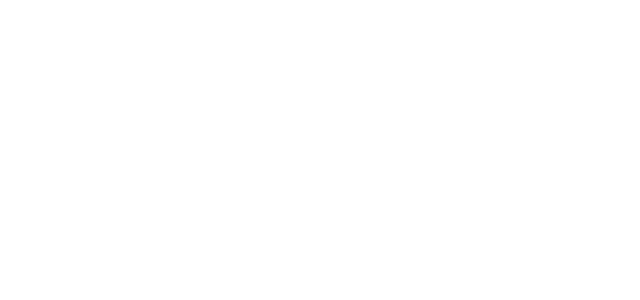
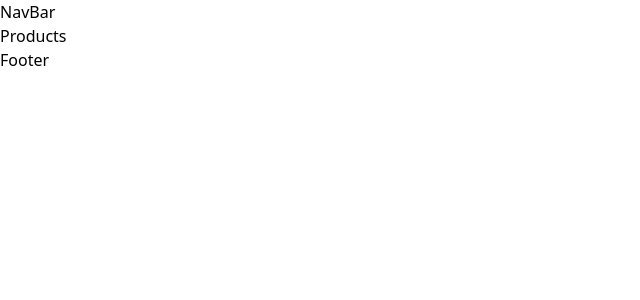
Before and after one commit to guipiri/liven-frontend, a React (Create React App) app: page / in a window 1280 px wide. Shown: the top 300 px of the page, without its empty margins (0-640 px from the left). Built offline with nearby package versions, Linux system fonts and the light colour scheme.

Commit message:
build: use react router dom with two routes; Create basic file for configuring react router dom: navbar, footer, root layout, error,  products and carts pages; Create browser router and add to root layout and app component now render root layout

```diff
--- a/package.json
+++ b/package.json
@@ -3,6 +3,8 @@
   "version": "0.1.0",
   "private": true,
   "dependencies": {
+    "-": "^0.0.1",
+    "@babel/plugin-proposal-private-property-in-object": "^7.21.11",
     "@testing-library/jest-dom": "^5.17.0",
     "@testing-library/react": "^13.4.0",
     "@testing-library/user-event": "^13.5.0",
@@ -11,6 +13,7 @@
     "@types/react": "^18.3.5",
     "@types/react-dom": "^18.3.0",
     "axios": "^1.7.7",
+    "D": "^1.0.0",
     "react": "^18.3.1",
     "react-dom": "^18.3.1",
     "react-icons": "^5.3.0",
--- a/src/App.tsx
+++ b/src/App.tsx
@@ -1,5 +1,7 @@
+import RootLayout from "./layout/root";
+
 function App() {
-  return <div></div>;
+  return <RootLayout />;
 }
 
 export default App;
--- /dev/null
+++ b/src/components/footer.tsx
@@ -0,0 +1,3 @@
+export default function Footer() {
+  return <div>Footer</div>;
+}
--- /dev/null
+++ b/src/components/navbar.tsx
@@ -0,0 +1,3 @@
+export default function NavBar() {
+  return <div>NavBar</div>;
+}
--- a/src/index.tsx
+++ b/src/index.tsx
@@ -1,15 +1,15 @@
-import React from 'react';
-import ReactDOM from 'react-dom/client';
-import './index.css';
-import App from './App';
-import reportWebVitals from './reportWebVitals';
+import React from "react";
+import ReactDOM from "react-dom/client";
+import "./index.css";
+import reportWebVitals from "./reportWebVitals";
+import Router from "./router";
 
 const root = ReactDOM.createRoot(
-  document.getElementById('root') as HTMLElement
+  document.getElementById("root") as HTMLElement
 );
 root.render(
   <React.StrictMode>
-    <App />
+    <Router />
   </React.StrictMode>
 );
 
--- /dev/null
+++ b/src/layout/root.tsx
@@ -0,0 +1,13 @@
+import { Outlet } from "react-router-dom";
+import Footer from "../components/footer";
+import NavBar from "../components/navbar";
+
+export default function RootLayout() {
+  return (
+    <div>
+      <NavBar />
+      <Outlet />
+      <Footer />
+    </div>
+  );
+}
--- /dev/null
+++ b/src/pages/cart.tsx
@@ -0,0 +1,3 @@
+export default function Cart() {
+  return <div>Cart</div>;
+}
--- /dev/null
+++ b/src/pages/error-page.tsx
@@ -0,0 +1,16 @@
+import { useRouteError } from "react-router-dom";
+
+export default function ErrorPage() {
+  const error = useRouteError() as any;
+  console.error(error);
+
+  return (
+    <div id="error-page">
+      <h1>Oops!</h1>
+      <p>Sorry, an unexpected error has occurred.</p>
+      <p>
+        <i>{error.statusText || error.message}</i>
+      </p>
+    </div>
+  );
+}
--- /dev/null
+++ b/src/pages/products.tsx
@@ -0,0 +1,7 @@
+import React from 'react'
+
+export default function Products() {
+  return (
+    <div>Products</div>
+  )
+}
--- /dev/null
+++ b/src/router/index.tsx
@@ -0,0 +1,30 @@
+import { createBrowserRouter, RouterProvider } from "react-router-dom";
+import App from "../App";
+import Cart from "../pages/cart";
+import ErrorPage from "../pages/error-page";
+import Products from "../pages/products";
+
+const router = createBrowserRouter([
+  {
+    path: "/",
+    element: <App />,
+    errorElement: <ErrorPage />,
+    loader: false,
+    children: [
+      {
+        path: "/",
+        element: <Products />,
+      },
+      {
+        path: "cart",
+        element: <Cart />,
+      },
+    ],
+  },
+]);
+
+function Router() {
+  return <RouterProvider router={router} />;
+}
+
+export default Router;
```
Also changed, not shown: 1 other file (tests, documents, lock files or other folders).
